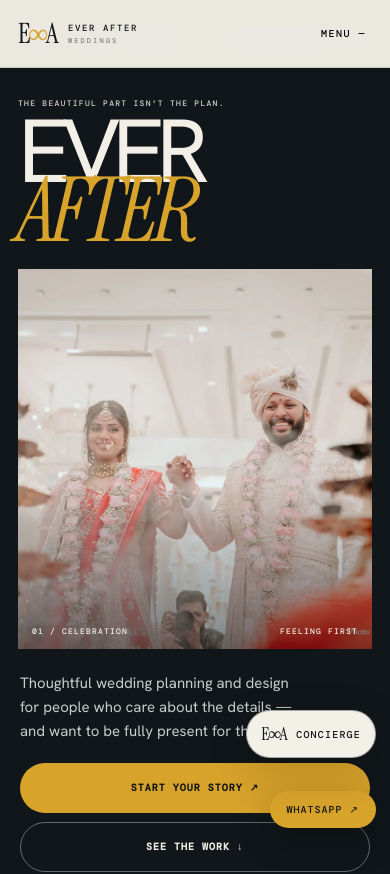
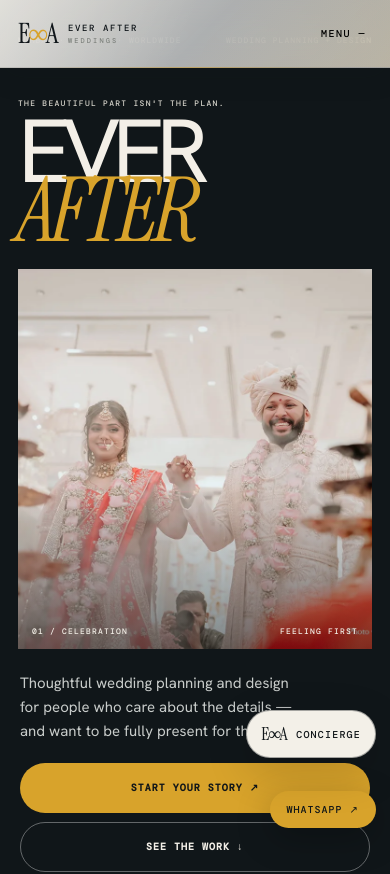
Before and after one commit to copywrk0-lgtm/ever-after-wedding, a Next.js app: page / in a window 390 px wide. Shown: the top 874 px of the page. Built offline with nearby package versions, Linux system fonts and the light colour scheme.

Commit message:
Polish header with glass gradient treatment

```diff
--- a/src/app/globals.css
+++ b/src/app/globals.css
@@ -217,3 +217,57 @@
 .hero-photo img{
   filter:none;
 }
+
+/* --- EVER AFTER GLASS HEADER POLISH --- */
+.site-header{
+  background:
+    linear-gradient(90deg,
+      rgba(243,240,232,.78) 0%,
+      rgba(255,255,255,.56) 48%,
+      rgba(243,240,232,.72) 100%);
+  backdrop-filter:blur(22px) saturate(135%);
+  -webkit-backdrop-filter:blur(22px) saturate(135%);
+  border-bottom:1px solid rgba(16,22,26,.12);
+  box-shadow:0 8px 30px rgba(16,22,26,.055);
+}
+.site-header::before{
+  content:'';
+  position:absolute;
+  inset:0;
+  pointer-events:none;
+  background:linear-gradient(110deg,transparent 0%,rgba(255,255,255,.28) 42%,transparent 66%);
+  opacity:.75;
+}
+.site-header::after{
+  content:'';
+  position:absolute;
+  left:0;
+  right:0;
+  bottom:-1px;
+  height:1px;
+  background:linear-gradient(90deg,transparent 0%,rgba(216,163,43,.0) 10%,rgba(216,163,43,.65) 50%,rgba(216,163,43,.0) 90%,transparent 100%);
+  opacity:.8;
+}
+.site-header > *{position:relative;z-index:1}
+.site-header .desktop-nav{
+  max-width:760px;
+  overflow-x:auto;
+  scrollbar-width:none;
+}
+.site-header .desktop-nav::-webkit-scrollbar{display:none}
+.site-header .desktop-nav a{white-space:nowrap}
+@media(max-width:650px){
+  .site-header{
+    background:
+      linear-gradient(135deg,
+        rgba(243,240,232,.88) 0%,
+        rgba(255,255,255,.66) 52%,
+        rgba(231,225,212,.78) 100%);
+    backdrop-filter:blur(24px) saturate(145%);
+    -webkit-backdrop-filter:blur(24px) saturate(145%);
+    box-shadow:0 10px 28px rgba(16,22,26,.09);
+  }
+  .site-header::before{
+    background:linear-gradient(115deg,rgba(255,255,255,.32),transparent 48%,rgba(216,163,43,.07));
+  }
+}
```
